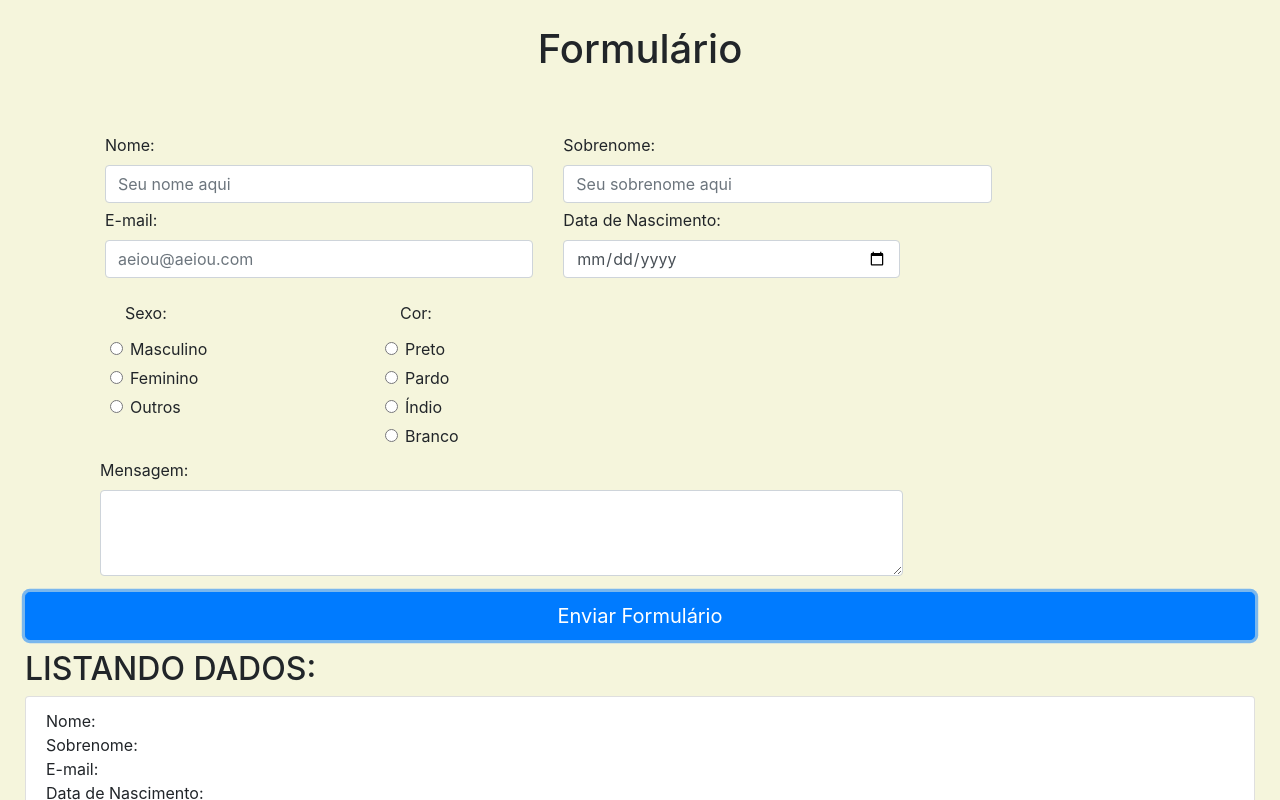
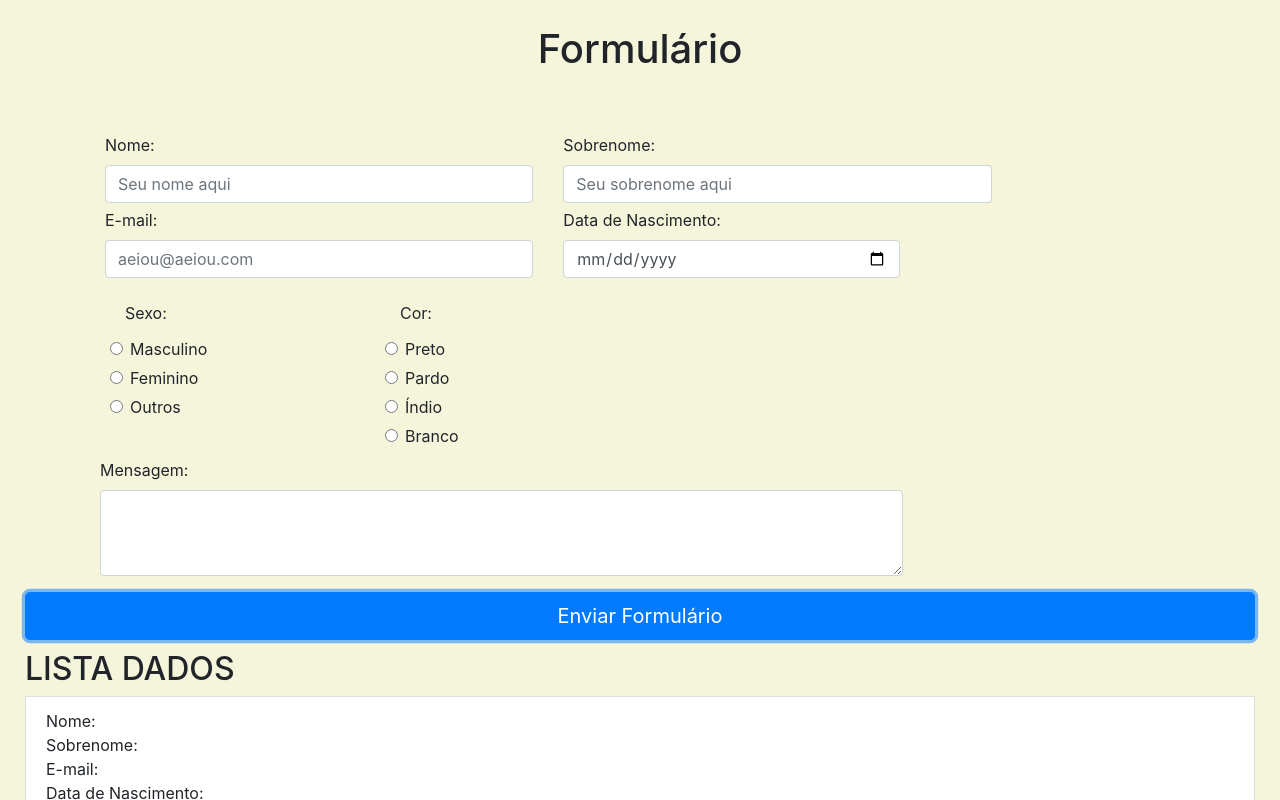
Before and after one commit to guimcarneiro/formjs, a plain HTML site: page index.html in a window 1280 px wide. Both pictures are taken after a click on the button "Enviar Formulário". Shown: the top 800 px of the page. Drawn offline with nearby package versions, Linux system fonts and the light colour scheme.

Commit message:
Data-listing improved

```diff
--- a/index.html
+++ b/index.html
@@ -120,7 +120,6 @@
 
   <button type="button" class="btn btn-primary btn-lg btn-block" id="submitBtn">Enviar Formulário</button>
 
-    <h2>LISTANDO DADOS:</h2>
     <div id="lista"></div>
 
   <script src="main.js"></script>
--- a/main.js
+++ b/main.js
@@ -12,6 +12,15 @@ var listaElement = document.querySelector("#lista");
 var guardaUsuarios = JSON.parse(localStorage.getItem("lista_usuarios")) || [];
 
 function listUsuarios(){
+
+    var titleElement = document.createElement("h2");
+    titleElement.innerHTML = "LISTA DADOS";
+
+    if(guardaUsuarios.length != 0){
+        listaElement.appendChild(titleElement);
+    }
+
+
 
     for(usuario of guardaUsuarios){
 
```
